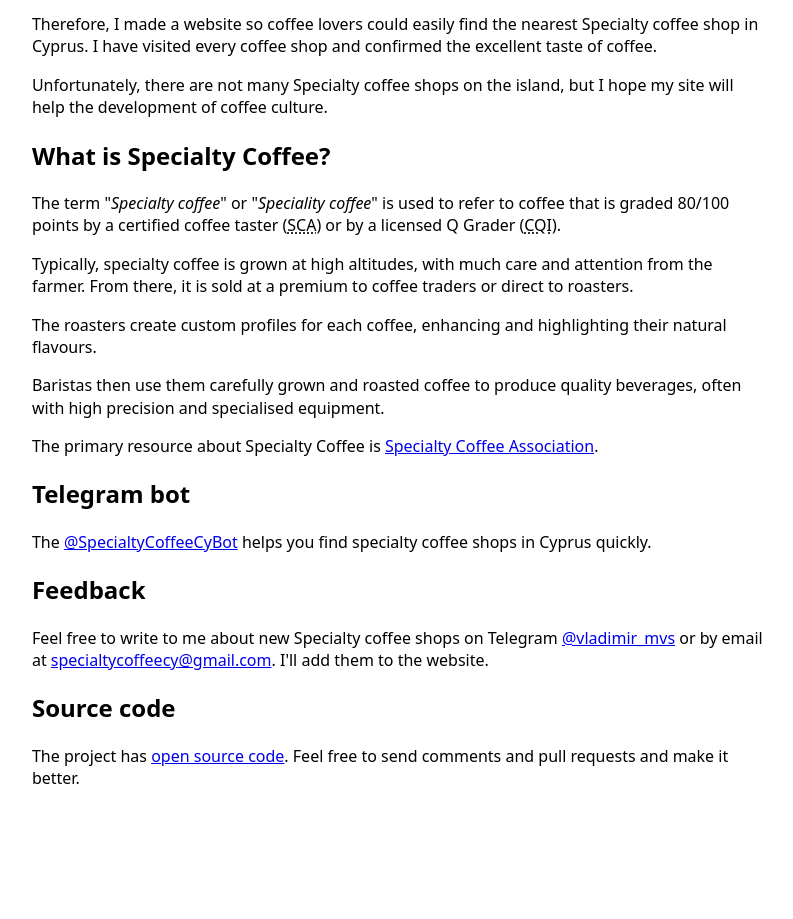
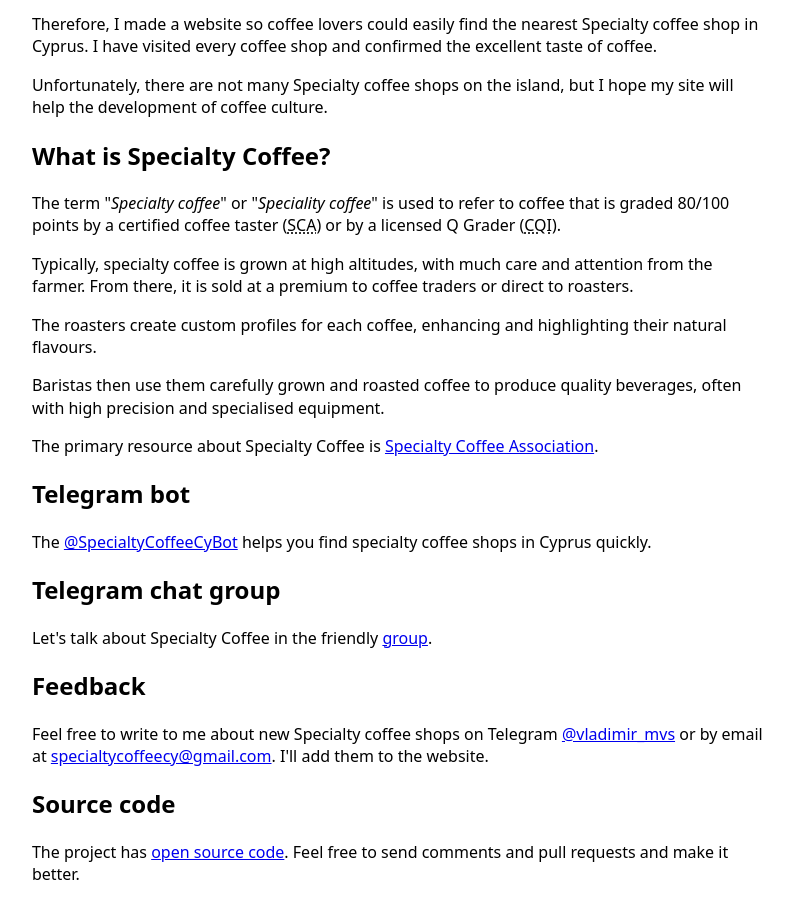
Before and after one commit to specialtycoffeecyprus/frontend, a website built with Vite: page about/index.html in a window 1280 px wide. Shown: the part 163-1082 px from the top of the page, without its empty margins (242-1035 px from the left). Before the commit the page ends 1001 px from the top, so only its background shows below. Built offline with nearby package versions, Linux system fonts and the light colour scheme.

Commit message:
Add Telegram group
Signed-off-by: Vladimir Martsul <vladimir.martsul@alphawave.ru>

```diff
--- a/about/index.html
+++ b/about/index.html
@@ -34,6 +34,9 @@
 <h2>Telegram bot</h2>
 <p>The <a href="https://t.me/SpecialtyCoffeeCyBot" rel="nofollow noopener" target="_blank">@SpecialtyCoffeeCyBot</a> helps you find specialty coffee shops in Cyprus quickly.</p>
 
+<h2>Telegram chat group</h2>
+<p>Let's talk about Specialty Coffee in the friendly <a href="https://t.me/SpecialtyCoffeeCy" rel="nofollow noopener" target="_blank">group</a>.</p>
+
 <h2>Feedback</h2>
 <p>Feel free to write to me about new Specialty coffee shops on Telegram <a href="https://t.me/vladimir_mvs" rel="nofollow noopener" target="_blank">@vladimir_mvs</a> or by email at <a href="mailto:specialtycoffeecy@gmail.com">specialtycoffeecy@gmail.com</a>. I'll add them to the website.</p>
 
```
